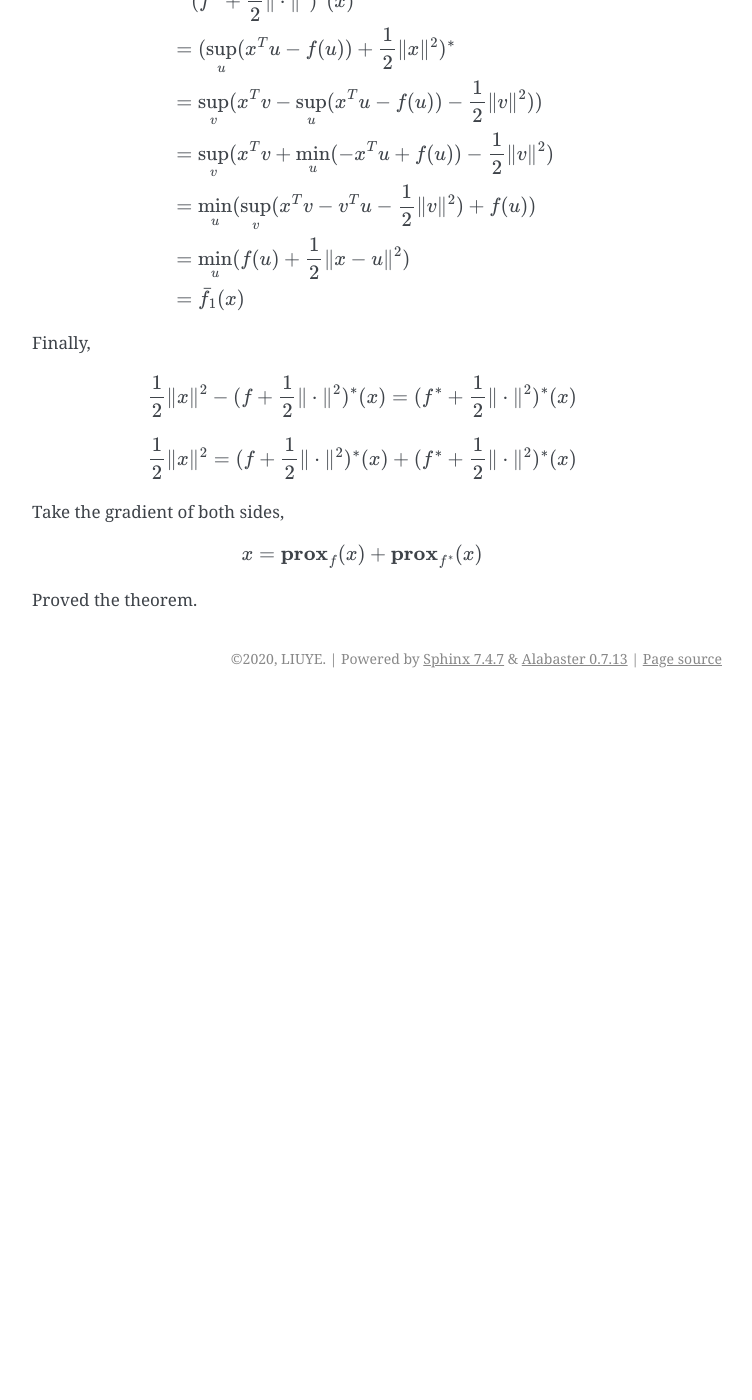
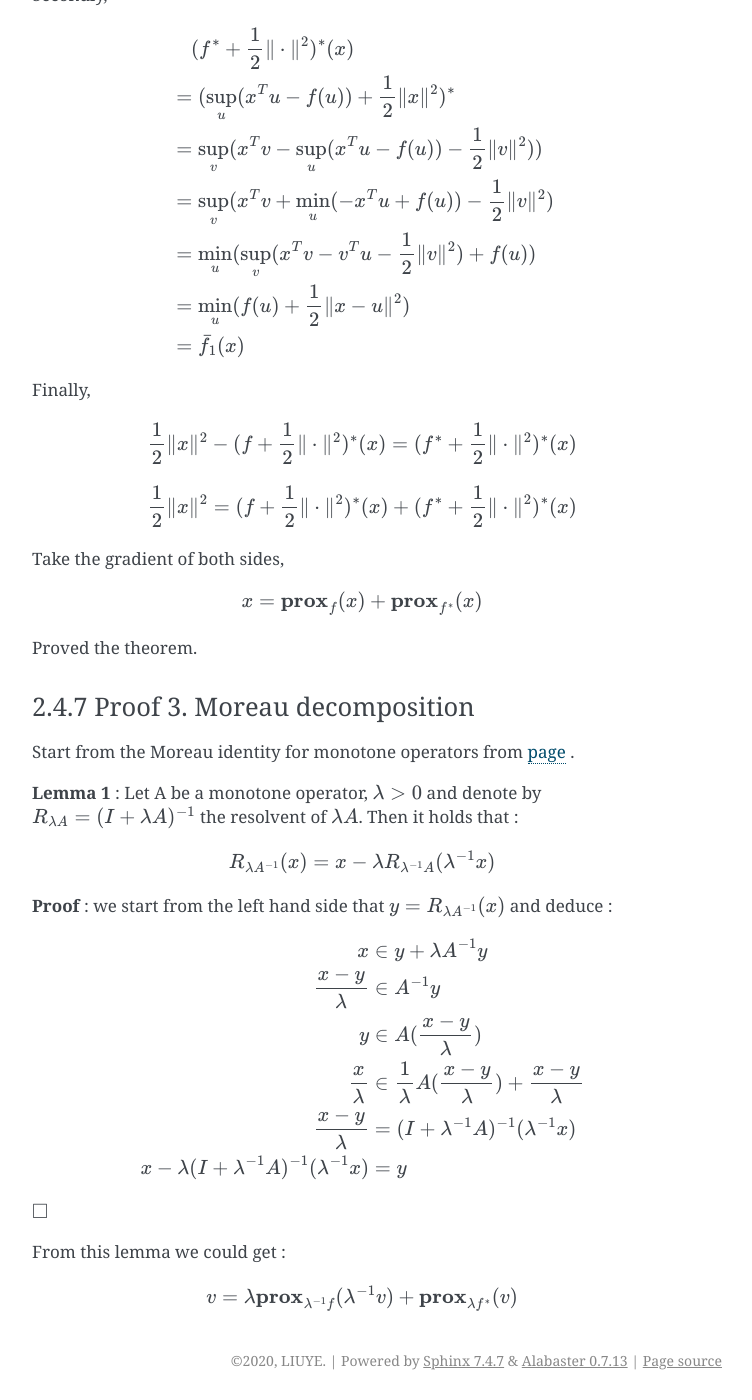
Before and after one commit to gggliuye/cvx_learning, a Sphinx documentation site: the page built from docs/ProximalAlgorithms/Properties.rst, in a window 1280 px wide and 1400 px high, scrolled down 6180 px. Shown: the whole window, without its empty margins (388-1140 px from the left). Built offline with Sphinx 7.4.7, drawn with Linux system fonts in a browser that asks for light colours; before the commit the page ends 6878 px from its top, so only the background shows below that; some of the changed text lies outside the part shown.

Commit message:
moreau theory

```diff
--- a/docs/ProximalAlgorithms/Properties.rst
+++ b/docs/ProximalAlgorithms/Properties.rst
@@ -200,7 +200,7 @@ The following image is in a Euclidean space, the Moreau's theorem can be seen as
 
 The following relation always holds :
 
-.. math:
+.. math::
   v = \mathbf{prox}_{f}(v) + \mathbf{prox}_{f^{*}}(v)
 
 where :
@@ -296,3 +296,33 @@ Take the gradient of both sides,
 
 
 Proved the theorem.
+
+2.4.7 Proof 3. Moreau decomposition
+~~~~~~~~~~~~~~~~~~~~~~~~~~~~~
+
+Start from the Moreau identity for monotone operators from `page <https://regularize.wordpress.com/2017/02/24/moreaus-identity-for-monotone-operators/>`_ .
+
+**Lemma 1** : Let A be a monotone operator, :math:`\lambda > 0` and denote by :math:`R_{\lambda A} = (I+\lambda A)^{-1}` the
+resolvent of :math:`\lambda A`. Then it holds that :
+
+.. math::
+  R_{\lambda A^{-1}}(x) = x - \lambda R_{\lambda^{-1}A}(\lambda^{-1}x)
+
+**Proof** : we start from the left hand side that :math:`y = R_{\lambda A^{-1}}(x)` and deduce :
+
+.. math::
+  \begin{align}
+  x &\in y + \lambda A^{-1}y \\
+  \frac{x-y}{\lambda} &\in A^{-1}y \\
+  y &\in A(\frac{x-y}{\lambda}) \\
+  \frac{x}{\lambda} &\in \frac{1}{\lambda}A(\frac{x-y}{\lambda}) + \frac{x-y}{\lambda} \\
+  \frac{x-y}{\lambda} & = (I+\lambda^{-1}A)^{-1}(\lambda^{-1}x) \\
+  x - \lambda(I+\lambda^{-1}A)^{-1}(\lambda^{-1}x) &= y
+  \end{align}
+
+:math:`\square`
+
+From this lemma we could get :
+
+.. math::
+  v = \lambda \mathbf{prox}_{\lambda^{-1}f}(\lambda^{-1}v) + \mathbf{prox}_{\lambda f^{*}}(v)
```
Also changed, not shown: docs/PaperRead/PrimalDualMumford.rst (+33 -1 lines).
